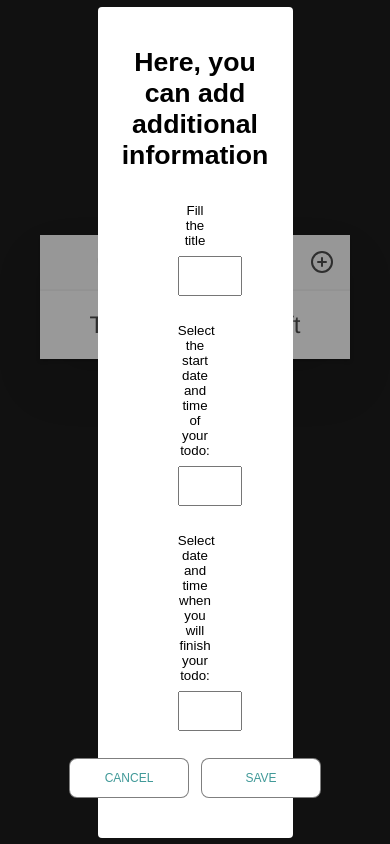
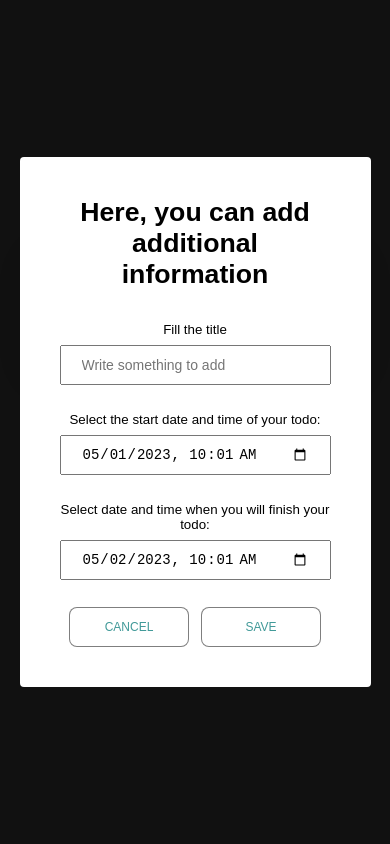
Before and after one commit to valntyn/todo-homework, a React (Vite) app: page / in a window 390 px wide. Both pictures are taken after a click on the icon 322 px from the left and 262 px from the top of the page. Built offline with nearby package versions, Linux system fonts and the light colour scheme.

Commit message:
responsive modal

```diff
--- a/src/components/InputField/InputField.scss
+++ b/src/components/InputField/InputField.scss
@@ -1,19 +1,32 @@
 @import "../../styles/variables";
+@import "../../styles/mixins";
 
 .field {
-  width: 30%;
+  width: 100%;
   margin-bottom: 12px;
   position: relative;
   display: flex;
   flex-direction: column;
   gap: 8px;
 
+  @include onTablet {
+    width: 50%;
+  }
+
+  @include onDesktopLarge {
+    width: 30%;
+  }
+
   &__inp {
     height: 40px;
     width: 100%;
     font-size: 14px;
     margin-bottom: 15px;
-    padding: 0 40px 0 20px;
+    padding: 0 20px;
+
+    @include onTablet {
+      padding: 0 40px 0 20px;
+    }
 
     &:hover {
       border: solid rgba(0, 0, 0, 1);
--- a/src/components/Modal/Modal.scss
+++ b/src/components/Modal/Modal.scss
@@ -19,8 +19,16 @@
     padding: 10px;
     border-radius: 4px;
     background-color: $color-white;
-    width: 50vw;
+    width: 90vw;
     border: none;
+
+    @include onTablet {
+      width: 80vw;
+    }
+
+    @include onDesktop {
+      width: 40vw;
+    }
   }
 
   &--active {
--- a/src/components/TodoList/TodoList.scss
+++ b/src/components/TodoList/TodoList.scss
@@ -3,6 +3,11 @@
 .todolist {
   &__empty {
     padding: 20px;
+    font-size: 14px;
     @include flex-settings;
+
+    @include onTablet {
+      font-size: inherit;
+    }
   }
 }
```
